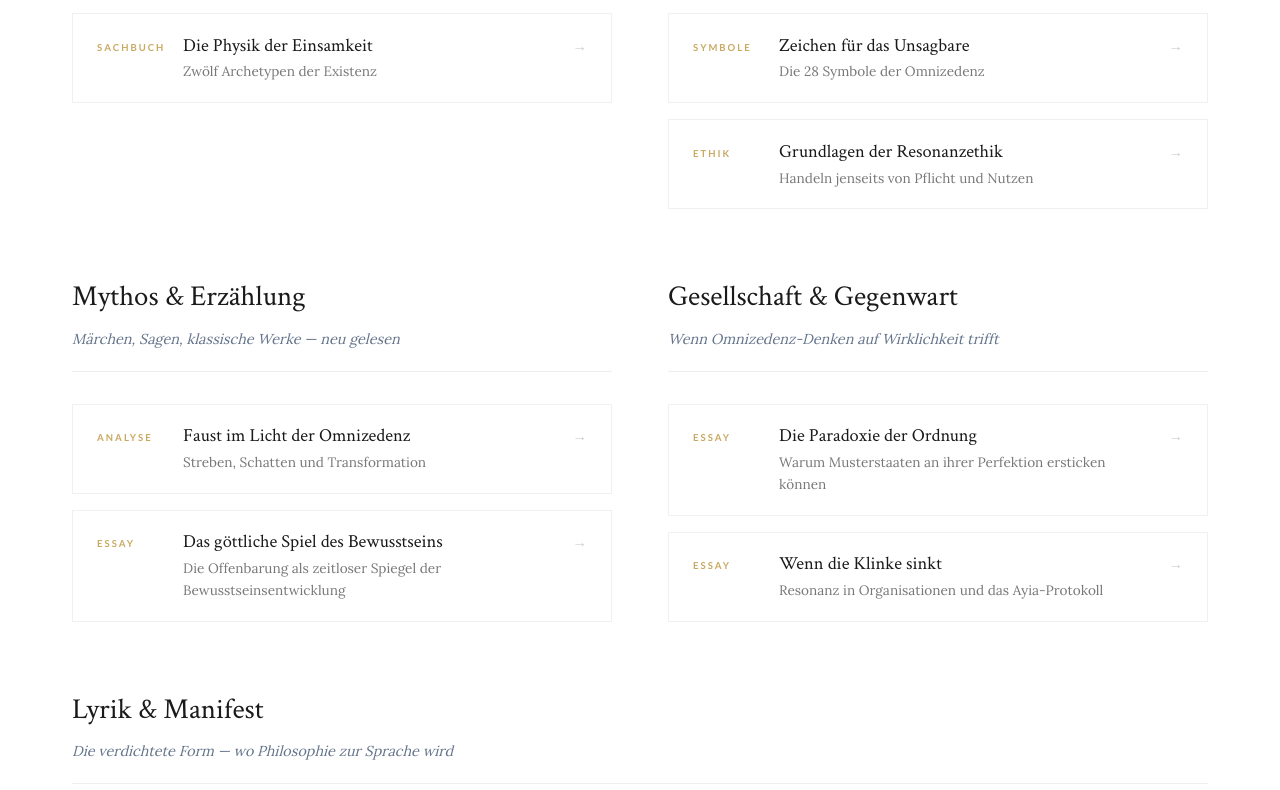
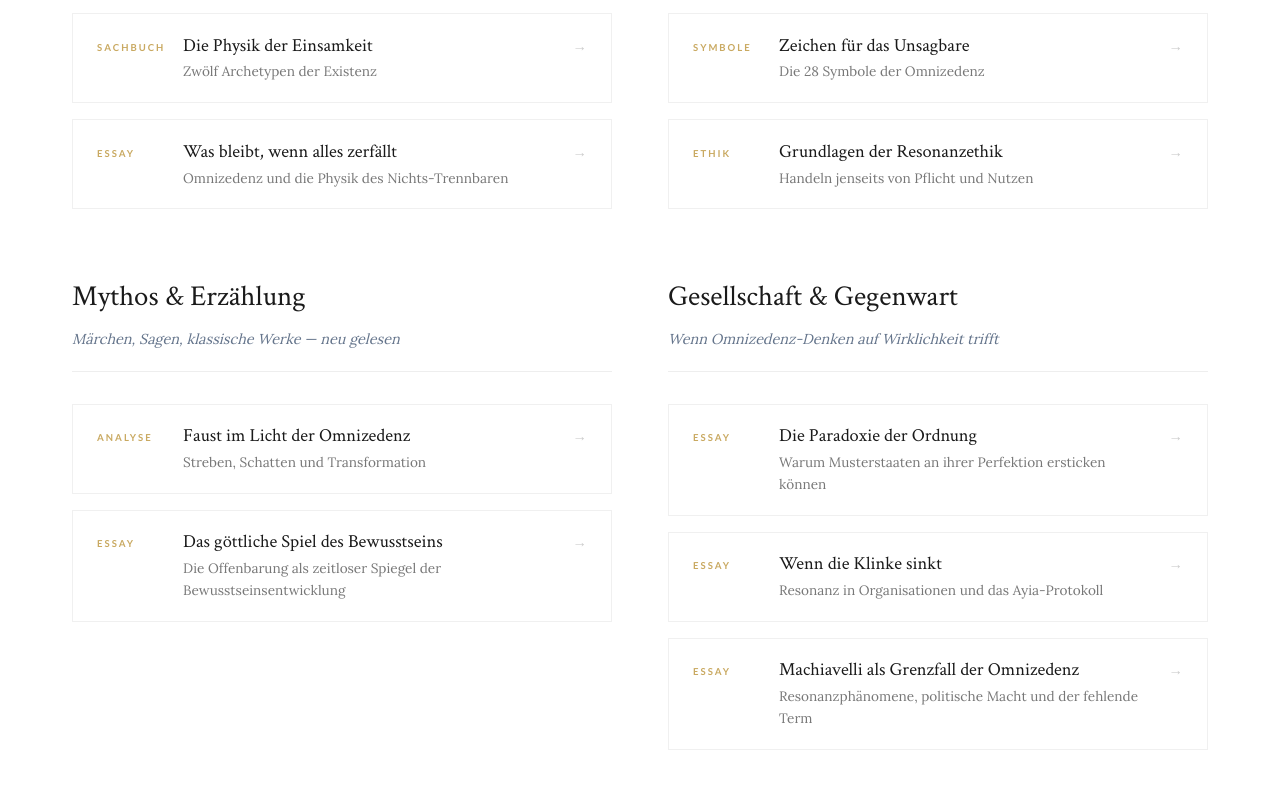
Before and after one commit to thomaspeterkueper/thomas-kueper.de, an Astro site: page /philosophie in a window 1280 px wide. Shown: the part 2950-3740 px from the top of the page. Built offline with nearby package versions, Linux system fonts and the light colour scheme; Astro itself is replaced by a stand-in of ours.

Commit message:
Update index.astro

```diff
--- a/src/pages/philosophie/index.astro
+++ b/src/pages/philosophie/index.astro
@@ -538,6 +538,14 @@ import BaseLayout from '../../layouts/BaseLayout.astro';
             </span>
             <span class="link-arrow">→</span>
           </a>
+          <a href="/philosophie/was-bleibt-wenn-alles-zerfaellt" class="essay-link">
+            <span class="link-type">Essay</span>
+            <span class="link-content">
+              <span class="link-title">Was bleibt, wenn alles zerfällt</span>
+              <span class="link-desc">Omnizedenz und die Physik des Nichts-Trennbaren</span>
+            </span>
+            <span class="link-arrow">→</span>
+          </a>
         </div>
       </div>
 
@@ -598,7 +606,7 @@ import BaseLayout from '../../layouts/BaseLayout.astro';
             </span>
             <span class="link-arrow">→</span>
           </a>
-          <a href="/philosophie/spiel_des_bewusstseins" class="essay-link">
+          <a href="/philosophie/goettliches-spiel-des-bewusstseins" class="essay-link">
             <span class="link-type">Essay</span>
             <span class="link-content">
               <span class="link-title">Das göttliche Spiel des Bewusstseins</span>
@@ -629,6 +637,14 @@ import BaseLayout from '../../layouts/BaseLayout.astro';
             <span class="link-content">
               <span class="link-title">Wenn die Klinke sinkt</span>
               <span class="link-desc">Resonanz in Organisationen und das Ayia-Protokoll</span>
+            </span>
+            <span class="link-arrow">→</span>
+          </a>
+          <a href="/philosophie/machiavelli-omnizedenz" class="essay-link">
+            <span class="link-type">Essay</span>
+            <span class="link-content">
+              <span class="link-title">Machiavelli als Grenzfall der Omnizedenz</span>
+              <span class="link-desc">Resonanzphänomene, politische Macht und der fehlende Term</span>
             </span>
             <span class="link-arrow">→</span>
           </a>
```
